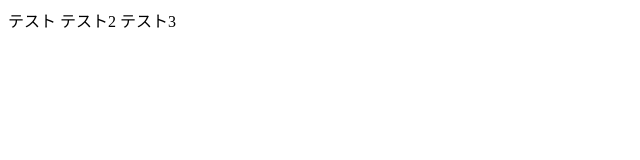
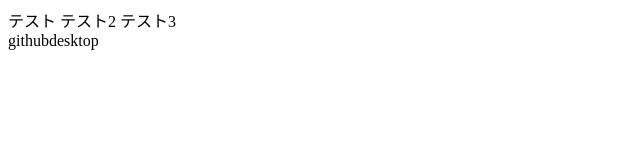
Before and after one commit to ytr22/2025-4-28, a plain HTML site: page index.html in a window 1280 px wide. Shown: the whole page, without its empty margins (0-640 px from the left). Drawn offline with Linux system fonts and the light colour scheme.

Commit message:
update index.html by githubdesktop
update index.html by githubdesktop

```diff
--- a/index.html
+++ b/index.html
@@ -7,6 +7,7 @@
   <body>
     テスト
     テスト2
-    テスト3
+    テスト3<br>
+    githubdesktop
   </body>
 </html>
```
